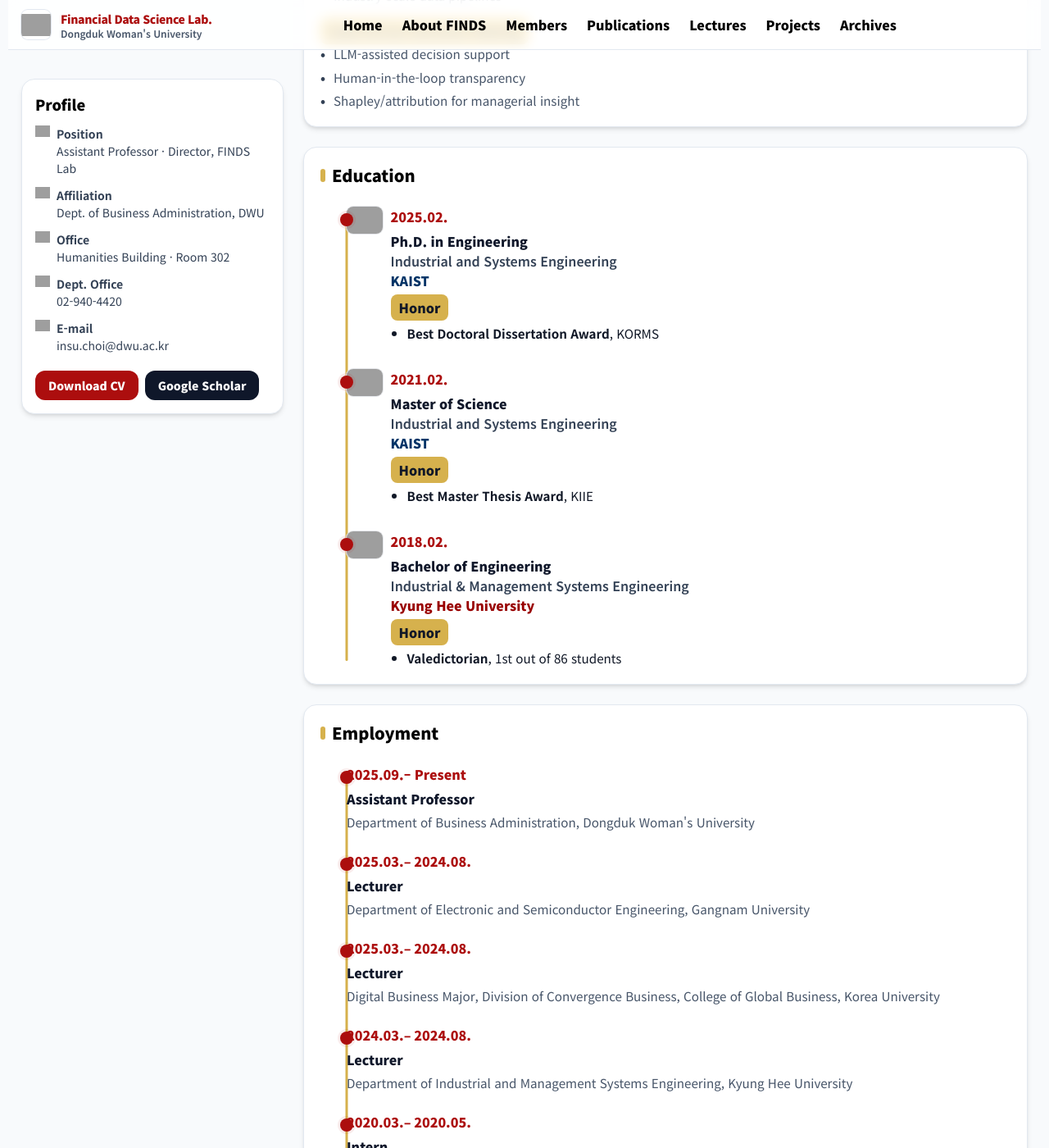
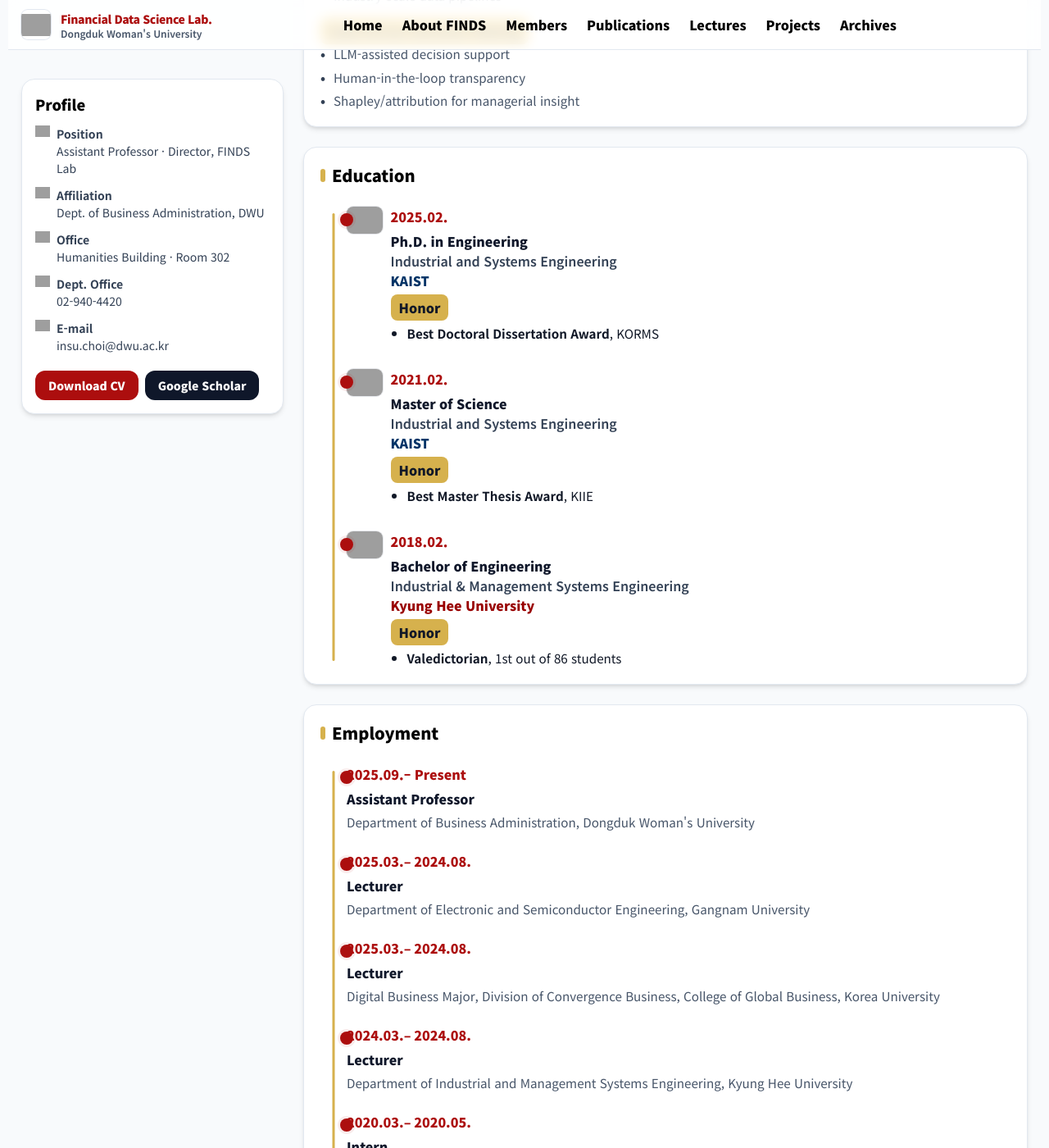
Before and after one commit to FinDS-Lab/site, a Jekyll site: the page built from members-director.html, in a window 1280 px wide and 1400 px high, scrolled down 1676 px. Shown: the whole window at 82% size. Built offline with Jekyll 4.4.1, drawn with Linux system fonts in a browser that asks for light colours; nearby versions of some CDN libraries; grey boxes are pictures that could not be loaded.

Commit message:
Update members-director.html

```diff
--- a/members-director.html
+++ b/members-director.html
@@ -10,8 +10,8 @@ permalink: /members-director.html
     --accent:#ac0e0e;
     --gold:#d6b14d;
     --year-size:16px;      /* 날짜 폰트 & bullet 지름 */
-    --axis-x:2rem;     /* 골드 라인(center) x 위치 (더 오른쪽=값↑, 더 왼쪽=값↓) */
-    --dot-offset:-2rem;/* bullet center = axis + offset (음수면 축보다 왼쪽) */
+    --axis-x:1rem;     /* 골드 라인(center) x 위치 (더 오른쪽=값↑, 더 왼쪽=값↓) */
+    --dot-offset:-1rem;/* bullet center = axis + offset (음수면 축보다 왼쪽) */
   }
 
   /* ===== 타임라인: bullet은 왼쪽, 황금색 선은 그보다 오른쪽(뒤) — 겹치도록 ===== */
```
